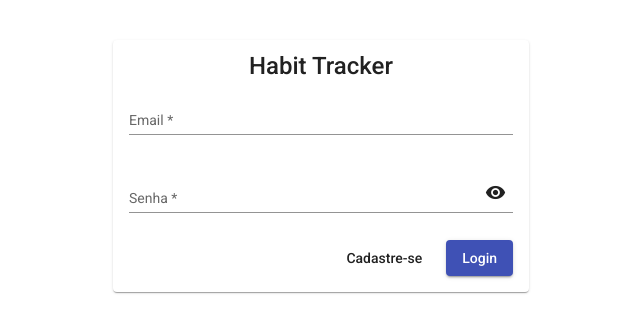
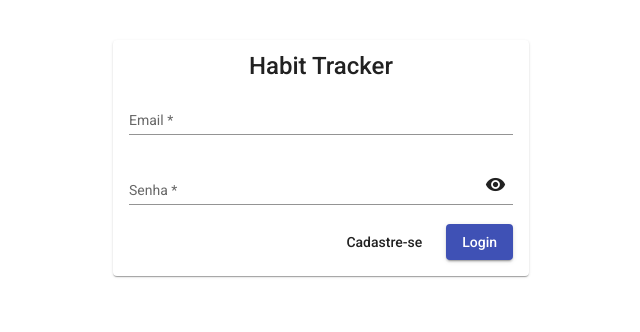
Before and after one commit to leandroltfx/habit-tracker-front-angular, an Angular app: page /login in a window 1280 px wide. Shown: the top 332 px of the page, without its empty margins (319-959 px from the left). Built offline with nearby package versions, Linux system fonts and the light colour scheme.

Commit message:
corrigindo layout do formulário de login

```diff
--- a/src/app/modules/login/login.component.html
+++ b/src/app/modules/login/login.component.html
@@ -1,7 +1,7 @@
 <mat-card class="ht-w-30 ht-center ht-mtop-5">
     <mat-card-title class="ht-text-center">Habit Tracker</mat-card-title>
     <mat-card-content>
-        <form [formGroup]="loginForm" (submit)="login()" class="ht-flex ht-flex-col ht-gap-1">
+        <form [formGroup]="loginForm" (submit)="login()" class="ht-flex ht-flex-col">
             <mat-form-field appearance="standard" class="ht-w-100">
                 <mat-label>Email</mat-label>
                 <input matInput type="email" formControlName="email">
```
